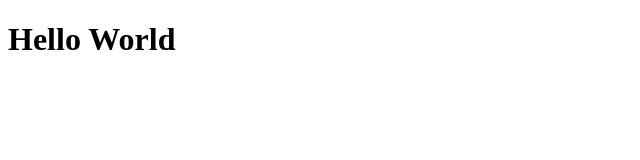
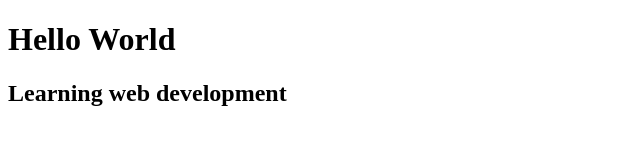
Before and after one commit to MrBhuyan06/Cohort-3.0, a plain HTML site: page Html/index.html in a window 1280 px wide. Shown: the whole page, without its empty margins (0-640 px from the left). Drawn offline with Linux system fonts and the light colour scheme.

Commit message:
Added from the other Branch

```diff
--- a/Html/index.html
+++ b/Html/index.html
@@ -5,5 +5,6 @@
   </head>
   <body>
     <h1>Hello World</h1>
+    <h2>Learning web development</h2>
   </body>
 </html>
```
